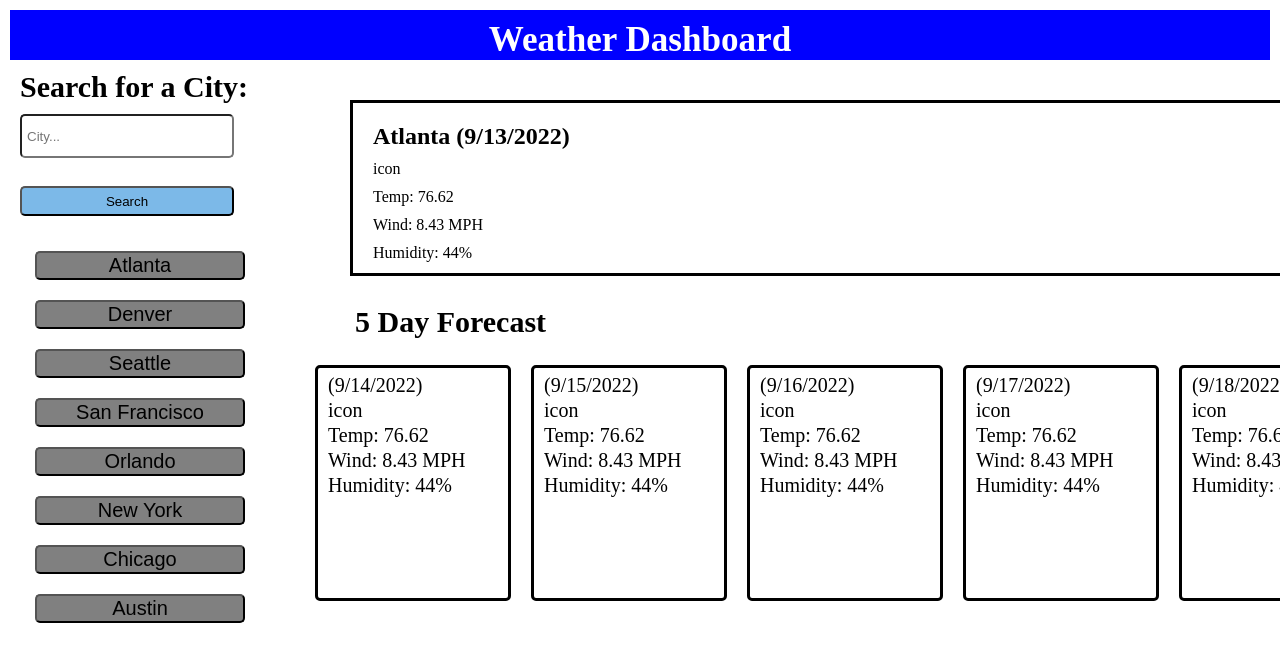
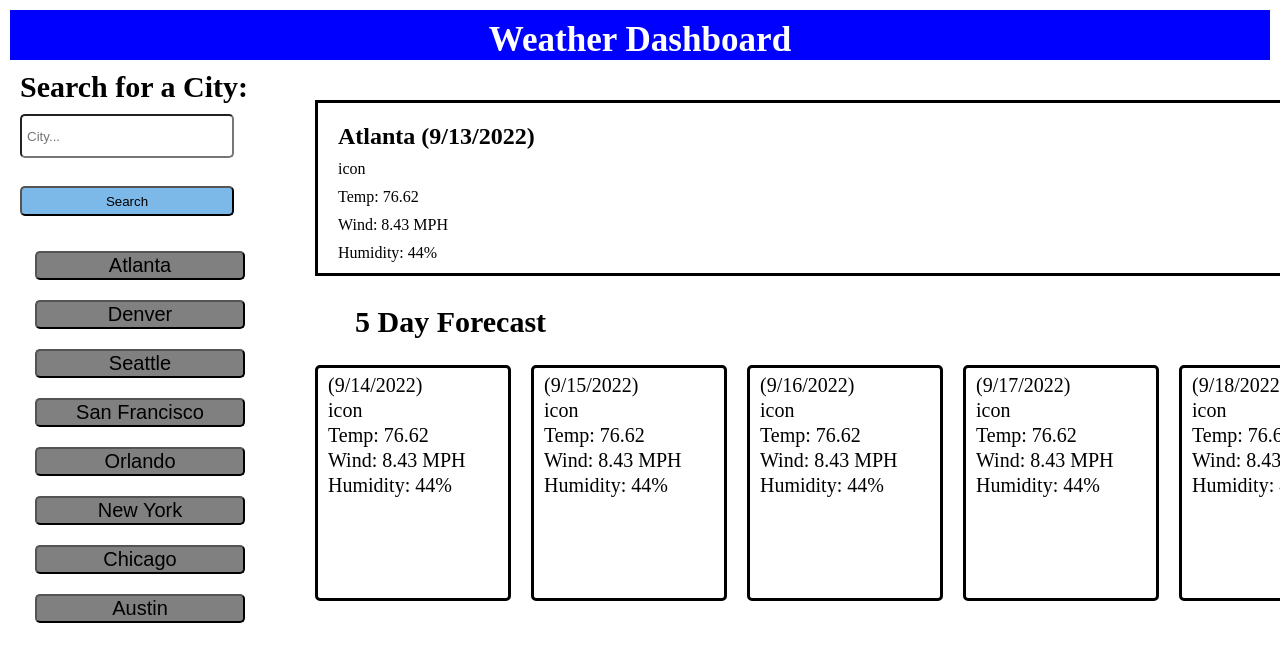
Before and after one commit to danialmirza99/weather-dashboard, a plain HTML site: page index.html in a window 1280 px wide. Shown: the top 662 px of the page. Drawn offline with Linux system fonts and the light colour scheme.

Commit message:
fix spacing

```diff
--- a/assets/styles.css
+++ b/assets/styles.css
@@ -52,7 +52,7 @@ nav{
 
   .current-weather{
     position: absolute;
-    left: 350px;
+    left: 315px;
     top: 100px;
     width: 1000px;
     height: 160px;
```
